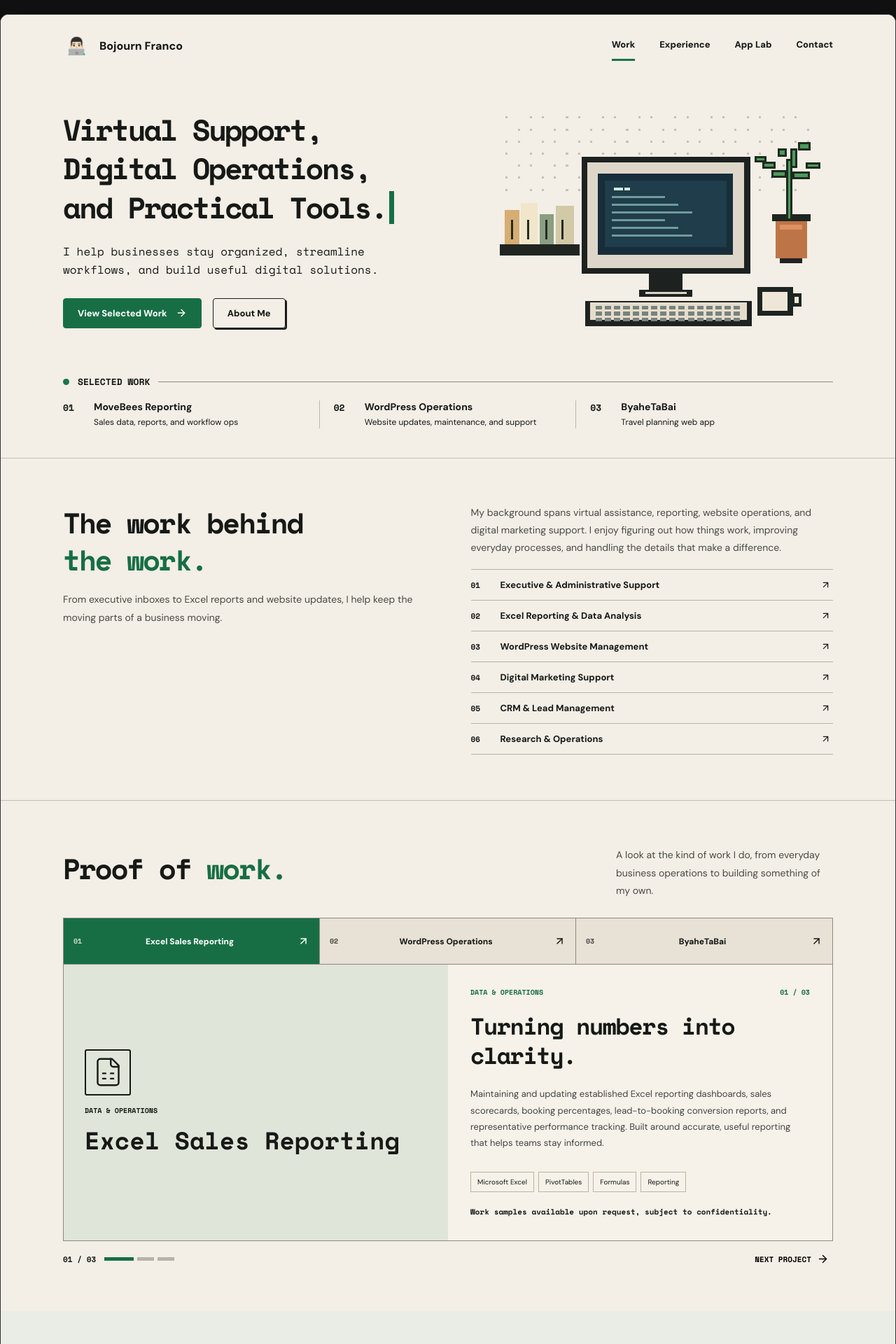
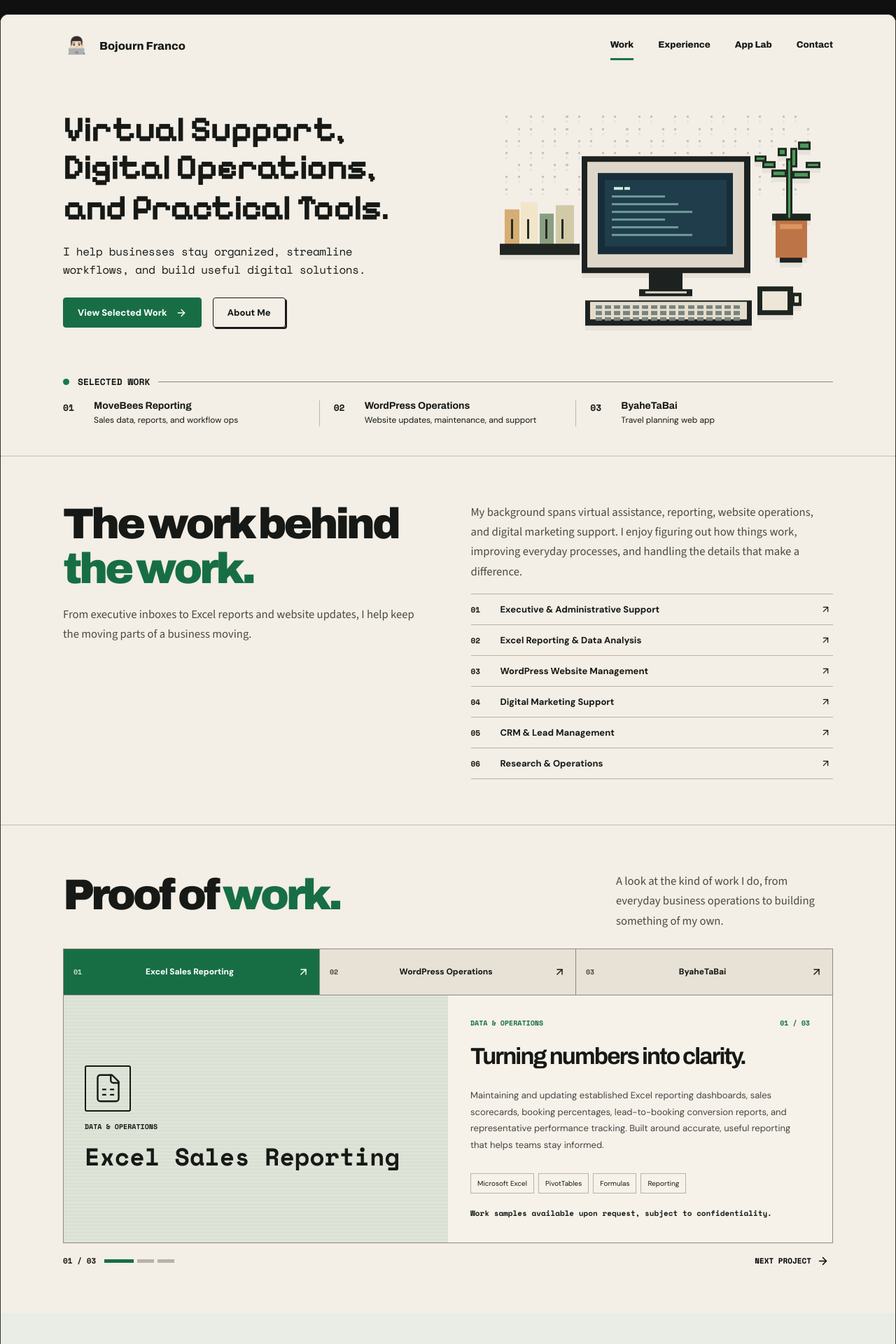
Before and after one commit to bojojojow/bojourn-portfolio, a Next.js app: page / in a window 1280 px wide. Shown: the top 1920 px of the page at 70% size. Built offline with nearby package versions, Linux system fonts and the light colour scheme.

Commit message:
Update globals.css

```diff
--- a/app/globals.css
+++ b/app/globals.css
@@ -1,3 +1,4 @@
+@import url('https://fonts.googleapis.com/css2?family=Archivo:wght@400;500;600;700;800;900&family=Pixelify+Sans:wght@500;600;700&family=Source+Sans+3:wght@400;500;600;700&display=swap');
 @import url('https://fonts.googleapis.com/css2?family=Space+Mono:wght@400;700&family=Press+Start+2P&family=DM+Sans:wght@400;500;600;700;800&display=swap');
 :root { --paper:#f3eee6; --ink:#161916; --lime:#176e45; --muted:#55564f; --line:#b8b3a9; --mono:'Space Mono',monospace; --display:'Space Mono',monospace; --body:'DM Sans',sans-serif; }
 * { box-sizing:border-box; } html {scroll-behavior:smooth;scroll-padding-top:75px} body {margin:0;background:#111;color:var(--ink);font-family:var(--body)} a {color:inherit;text-decoration:none} button {font:inherit;cursor:pointer} img {max-width:100%} button:focus-visible,a:focus-visible,input:focus-visible {outline:3px solid #168453;outline-offset:3px}
@@ -258,3 +259,37 @@
   .va-contact-primary { width: 100%; font-size: 10px; }
 }
 @media (prefers-reduced-motion: reduce) { .va-contact-primary { transition: none; } }
+
+
+
+/* PIXEL EDITORIAL V2 — expressive, deliberate, and executive-theme friendly */
+:root { --font-pixel:'Pixelify Sans',monospace; --font-heading:'Archivo',sans-serif; --font-reading:'Source Sans 3',sans-serif; --accent:#176e45; }
+/* Reserve pixel lettering for the identity; allow editorial type to breathe. */
+.va-hero h1 { font-family:var(--font-pixel); font-weight:700; letter-spacing:-.035em; line-height:1.06; font-size:clamp(36px,4vw,59px); }
+.va-hero-description { font-family:var(--mono); letter-spacing:-.025em; }
+.va-about h2,.va-work h2,.va-experience h2,.va-contact h2 { font-family:var(--font-heading); font-weight:900; letter-spacing:-.065em; line-height:1.04; font-size:clamp(37px,4.8vw,68px); }
+.va-trial-heading h2,.va-app-lab-heading h3 { font-family:var(--font-heading); font-weight:900; letter-spacing:-.07em; }
+.va-project-detail h3,.va-project-art h3,.va-trial-visual h3,.va-app-window-heading h4 { font-family:var(--font-heading); letter-spacing:-.055em; }
+.va-about-intro,.va-about-right>p,.va-work-heading>p,.va-experience-heading>p,.va-contact-right>p,.va-trial-steps p,.va-trial-visual p { font-family:var(--font-reading); font-size:clamp(15px,1.3vw,18px); line-height:1.7; }
+.va-logo,.va-nav a,.pixel-selected-grid strong,.va-timeline-company { font-family:var(--font-heading); }
+.va-hero { position:relative; isolation:isolate; }
+.pixel-hero-art { transform-origin:50% 65%; }
+.pixel-hero-art img { filter:drop-shadow(0 7px 0 rgba(20,30,20,.05)); animation:workspace-float 6s ease-in-out infinite; }
+.cursor-block { animation:cursor-blink 1s steps(1,end) infinite; }
+@keyframes cursor-blink { 0%,49%{opacity:1} 50%,100%{opacity:0} }
+@keyframes workspace-float { 0%,100%{transform:translateY(0)} 50%{transform:translateY(-8px)} }
+.pixel-selected-grid a { transition:background .18s ease,transform .18s steps(3,end); }
+.pixel-selected-grid a:hover { transform:translateY(-4px); background:rgba(23,110,69,.055); }
+.va-primary-button,.va-secondary-button { transition:transform .18s steps(3,end),box-shadow .18s ease,background .18s ease; }
+.va-primary-button:hover,.va-secondary-button:hover { transform:translate(-2px,-3px); box-shadow:4px 5px 0 #181a18; }
+.va-project-tab,.va-trial-tab,.va-app-choice { transition:transform .18s steps(3,end),background .18s ease,color .18s ease; }
+.va-project-tab:hover,.va-trial-tab:hover,.va-app-choice:hover { transform:translateY(-3px); }
+.va-project-panel { transform-origin:50% 20%; }
+.va-project-visual { position:relative; overflow:hidden; }
+.va-project-visual::after { content:''; position:absolute; inset:0; pointer-events:none; opacity:.14; background-image:linear-gradient(transparent 50%,rgba(0,0,0,.13) 50%); background-size:100% 5px; mix-blend-mode:multiply; }
+.va-timeline { position:relative; }
+.va-timeline::before { content:''; position:absolute; top:0; bottom:0; left:12px; width:2px; background:var(--accent); transform-origin:top; animation:timeline-draw linear both; animation-timeline:view(); animation-range:entry 10% exit 90%; opacity:.45; pointer-events:none; }
+@keyframes timeline-draw { from {transform:scaleY(0)} to {transform:scaleY(1)} }
+.va-app-window-top { letter-spacing:.03em; }
+@media(max-width:760px) { .va-hero h1 {font-size:clamp(32px,7vw,46px)} .va-about h2,.va-work h2,.va-experience h2,.va-contact h2 {font-size:clamp(34px,9vw,50px)} .va-timeline::before {display:none} }
+@media(prefers-reduced-motion:reduce) { .pixel-hero-art img,.cursor-block,.va-timeline::before {animation:none!important} .pixel-selected-grid a:hover,.va-primary-button:hover,.va-secondary-button:hover,.va-project-tab:hover,.va-trial-tab:hover,.va-app-choice:hover {transform:none!important} }
```
